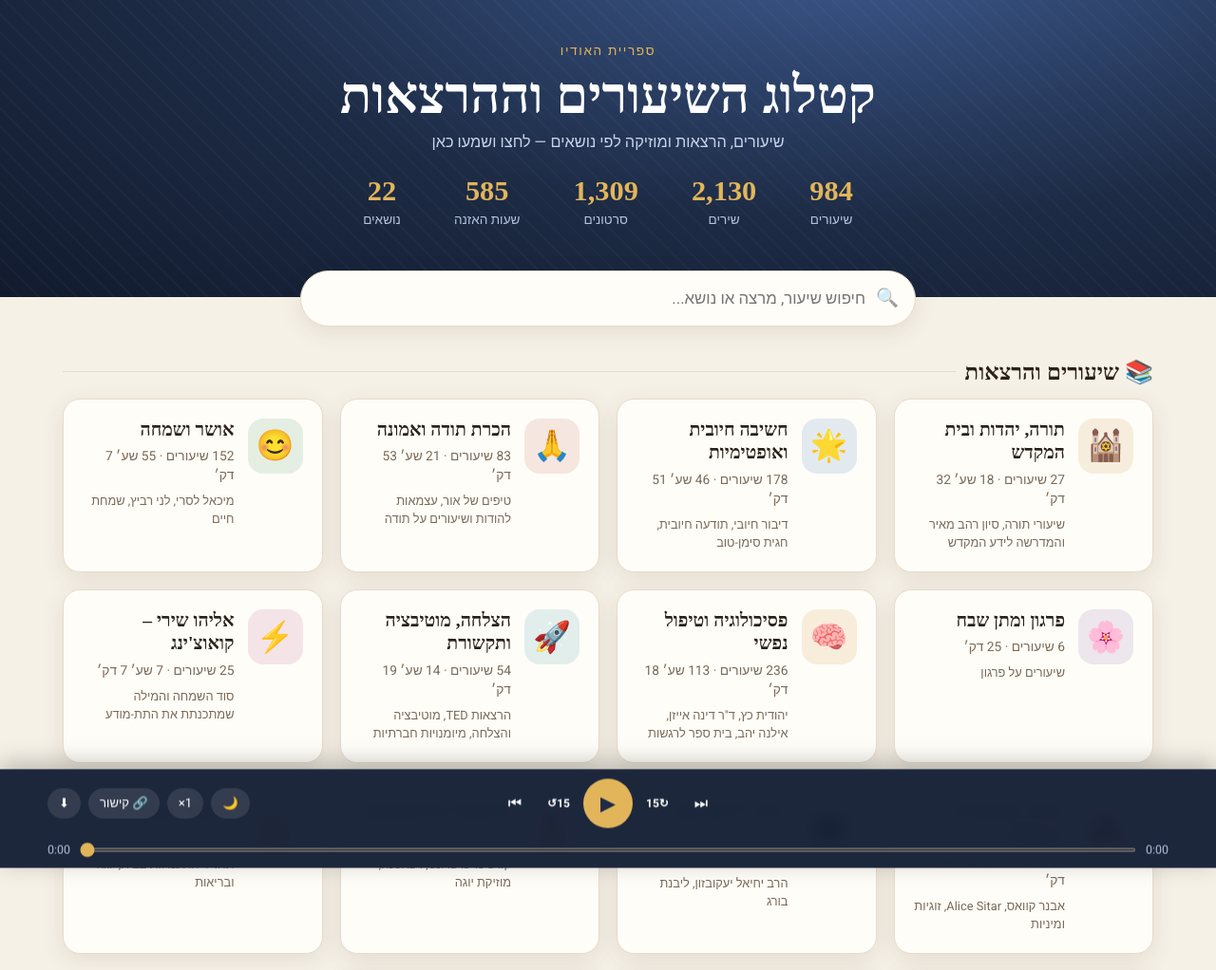
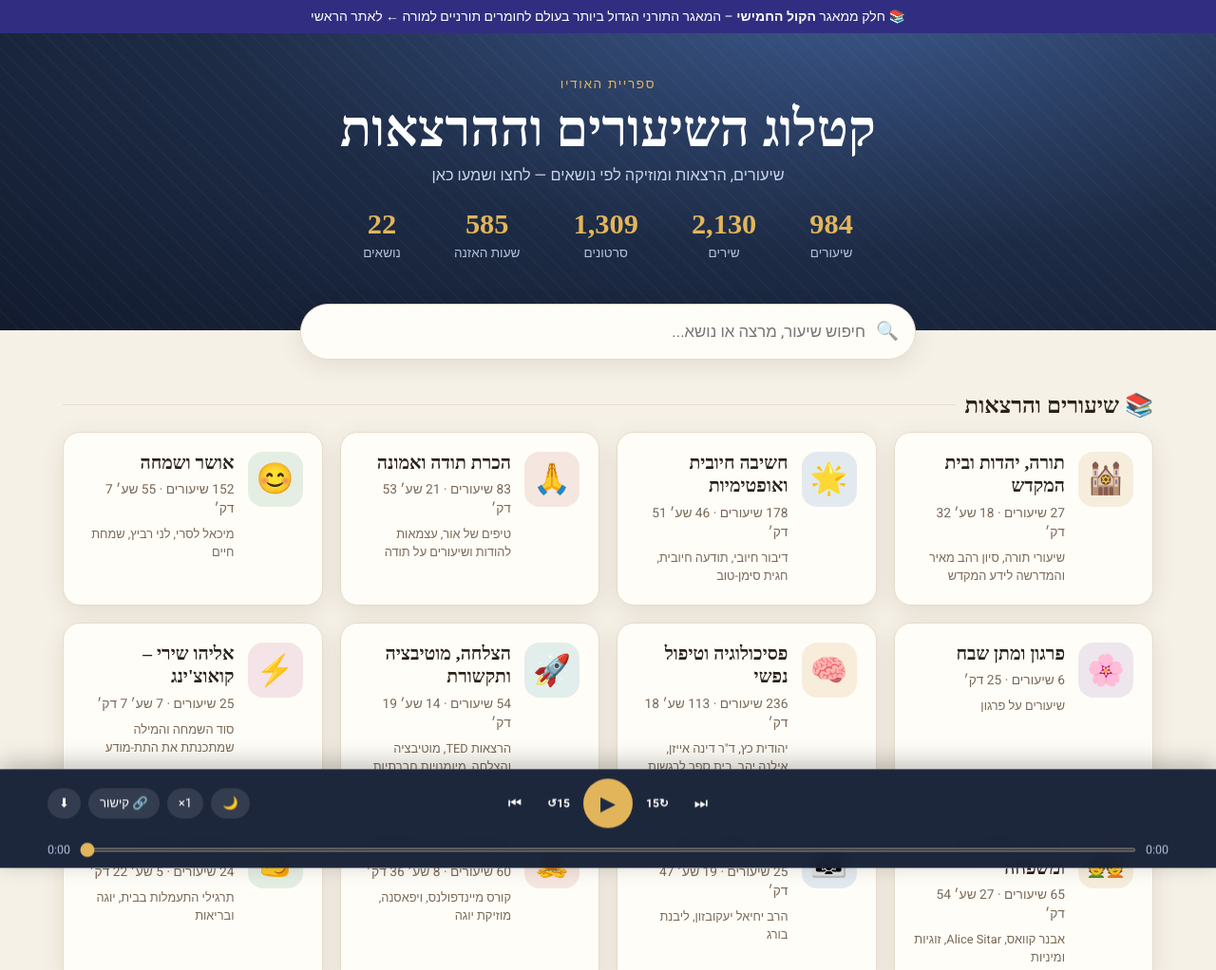
Before and after one commit to yudataub/shiurim, a plain HTML site: page index.html in a window 1280 px wide. Shown: the top 1022 px of the page at 95% size. Drawn offline with Linux system fonts and the light colour scheme; a web font is replaced by a local one.

Commit message:
Archive link at the top and bottom (kol-toda.co.il)
Co-Authored-By: Claude Opus 5.5 <noreply@anthropic.com>

```diff
--- a/index.html
+++ b/index.html
@@ -144,6 +144,10 @@ footer{text-align:center;color:var(--muted);font-size:.85rem;padding:30px 16px}
 </style>
 </head>
 <body>
+<!-- archive link top: C:\sfarim-og\sitelink.py -->
+<a class="kt-archive-top" href="https://www.kol-toda.co.il/" style="display:block;direction:rtl;text-align:center;padding:7px 12px;background:#312e81;color:#fff;font:14px/1.5 Heebo,Arial,sans-serif;text-decoration:none">📚 חלק ממאגר <b>הקול החמישי</b> – המאגר התורני הגדול ביותר בעולם לחומרים תורניים למורה ← לאתר הראשי</a>
+<!-- /archive link top -->
+
 
 <header class="hero">
   <div class="kicker">ספריית האודיו</div>
@@ -506,5 +510,8 @@ if(m)openLesson(+m[1]);
 if(!L.length)view.innerHTML='<div class="empty">הקטלוג בבנייה — השיעורים עולים כעת 🎧</div>';
 })();
 </script>
+<!-- archive link: C:\sfarim-og\sitelink.py -->
+<div class="kt-archive" style="direction:rtl;clear:both;max-width:900px;margin:28px auto 14px;padding:10px 16px;border-radius:10px;background:#eef2ff;border:1px solid #c7d2fe;color:#312e81;font:15px/1.6 Heebo,Arial,sans-serif;text-align:center">📚 חלק ממאגר <a href="https://www.kol-toda.co.il/" style="color:#4338ca;font-weight:700">הקול החמישי</a> – המאגר התורני הגדול ביותר בעולם לחומרים תורניים למורה</div>
+<!-- /archive link -->
 </body>
 </html>
```
